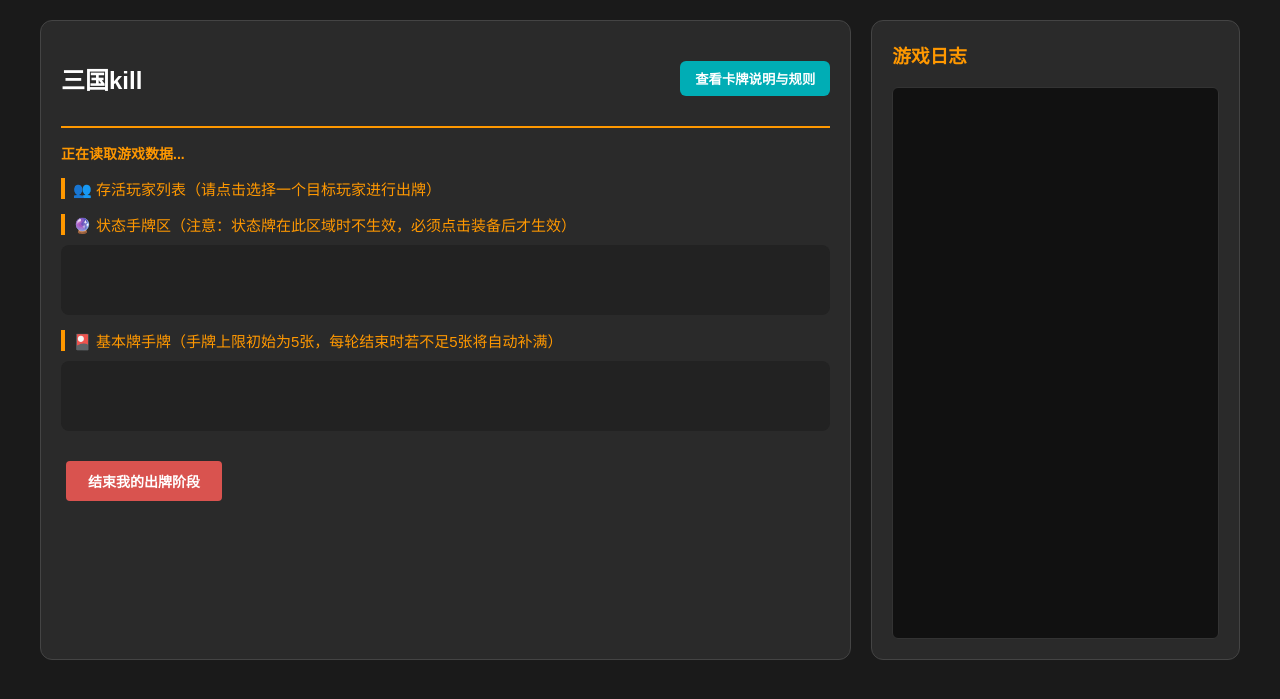
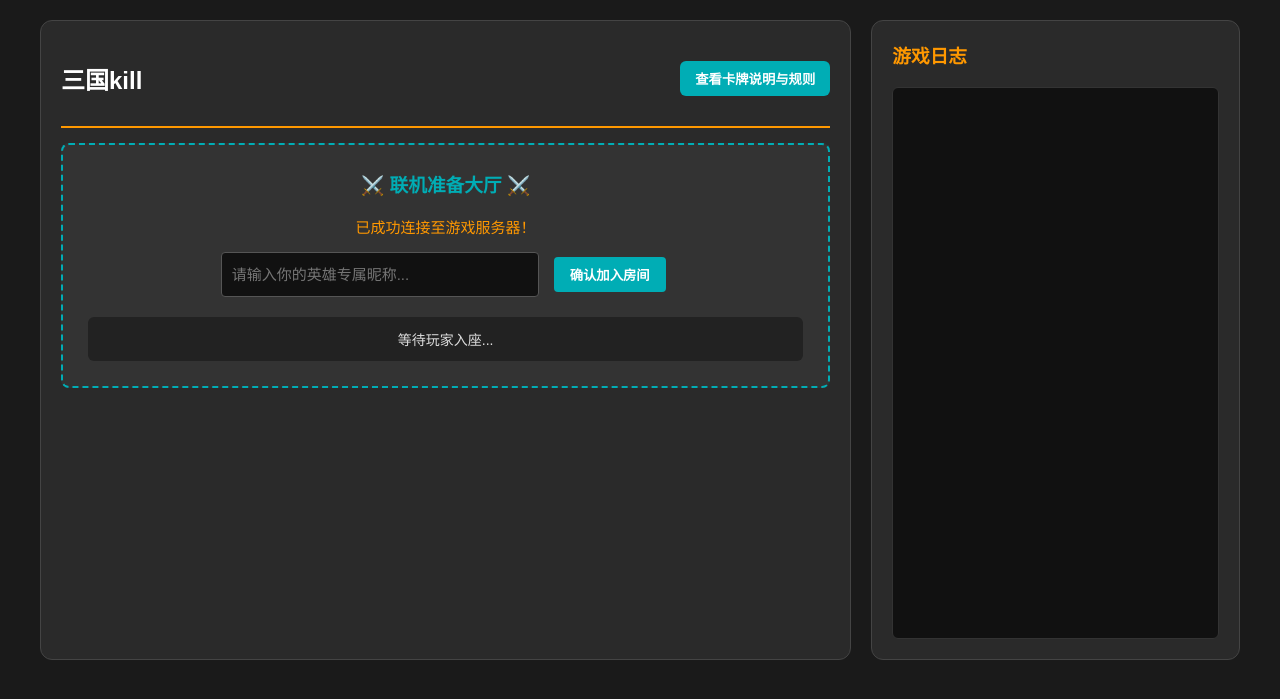
Before and after one commit to 123456-gitch/SG-kill, a Flask app: page / in a window 1280 px wide. Shown: the top 699 px of the page. Run offline with Flask 3, Linux system fonts and the light colour scheme; some libraries are stand-ins or nearby versions.

```diff
--- a/my_card_game/templates/index.html
+++ b/my_card_game/templates/index.html
@@ -11,6 +11,11 @@
 
         .header-bar { display: flex; justify-content: space-between; align-items: center; margin-bottom: 15px; border-bottom: 2px solid #ff9800; padding-bottom: 10px; }
         .rule-btn { background: #00adb5; color: white; border: none; padding: 8px 15px; border-radius: 6px; cursor: pointer; font-weight: bold; }
+
+        /* 🚨 新增准备大厅模块样式 */
+        .lobby-box { background: #333; padding: 25px; border-radius: 8px; border: 2px dashed #00adb5; text-align: center; margin-bottom: 25px; }
+        .lobby-input-group { display: flex; gap: 10px; max-width: 450px; margin: 15px auto; }
+        .lobby-input { flex: 1; padding: 10px; background: #111; color: #fff; border: 1px solid #555; border-radius: 4px; font-size: 15px; }
 
         .player-card { background: #3a3a3a; padding: 12px; margin: 10px 0; border-radius: 8px; cursor: pointer; border: 2.5px solid transparent; transition: all 0.2s ease-in-out; }
         .player-card.active-turn { border-color: #ff9800; background: #382d22; }
@@ -50,6 +55,21 @@
             <button class="rule-btn" onclick="openRules()">查看卡牌说明与规则</button>
         </div>
 
+        <div id="lobby-area" class="lobby-box">
+            <h3 style="color: #00adb5; margin-top: 0;">⚔️ 联机准备大厅 ⚔️</h3>
+            <div id="lobby-status" style="font-size: 15px; color: #ff9800; margin-bottom: 10px;">已成功连接至游戏服务器！</div>
+
+            <div id="lobby-controls" class="lobby-input-group">
+                <input type="text" id="nickname-input" class="lobby-input" placeholder="请输入你的英雄专属昵称..." />
+                <button class="btn btn-status" id="join-room-btn" onclick="joinRoomAction()">确认加入房间</button>
+            </div>
+
+            <div id="lobby-players-list" style="margin-top: 20px; font-size: 14px; background: #222; padding: 12px; border-radius: 6px; color: #ddd;">
+                等待玩家入座...
+            </div>
+        </div>
+
+        <div id="game-play-area" style="display: none;">
             <div id="round-info" style="font-size:14px; color:#ff9800; margin-bottom:15px; font-weight:bold;">正在读取游戏数据...</div>
 
             <div class="section-title">👥 存活玩家列表（请点击选择一个目标玩家进行出牌）</div>
@@ -77,6 +97,7 @@
 
             <div style="margin-top: 25px;">
                 <button class="btn btn-danger" style="font-size:14px; padding:10px 22px;" onclick="endTurn()">结束我的出牌阶段</button>
+            </div>
         </div>
     </div>
 
@@ -135,10 +156,30 @@
     const socket = io();
     let selectedTargetIdx = -1;
 
-    socket.on('connect', () => { socket.emit('join_game'); });
+    // 连接成功后，修改原本默认直接进组的逻辑，改为等待玩家手动输入名字并点击按钮
+    socket.on('connect', () => {
+        document.getElementById('lobby-status').innerText = "已连接云服务器。请在下方输入专属名字加入战场！";
+    });
+
     socket.on('action_error', (data) => { alert(data.msg); });
 
+    // 🚨【新增大厅同步接收】听从服务器大喇叭：全剧组同步刷新目前房间已有几人
+    socket.on('lobby_update', (data) => {
+        document.getElementById('lobby-area').style.display = 'block';
+        document.getElementById('game-play-area').style.display = 'none';
+
+        document.getElementById('lobby-status').innerText = `正在等待群雄割据... 当前房间人数：${data.count} / 3 人`;
+
+        const formatPlayers = data.players.map((p, i) => `<strong>[座位 ${i+1}]</strong> <span style="color:#00adb5;">${p.name}</span>`).join(' &nbsp;&nbsp;|&nbsp;&nbsp; ');
+        document.getElementById('lobby-players-list').innerHTML = `当前已落座玩家：${formatPlayers}`;
+    });
+
+    // 接收游戏对局数据（原汁原味逻辑，前缀强行加入了界面控制切换）
     socket.on('game_update', (data) => {
+        // 🚨 一旦服务器开始，强制同步关闭准备大厅，展现沙场对局界面！
+        document.getElementById('lobby-area').style.display = 'none';
+        document.getElementById('game-play-area').style.display = 'block';
+
         const activeP = data.players.find(p => p.idx === data.current_idx);
 
         document.getElementById('round-info').innerHTML = `当前：第 ${data.round} 轮 | 当前出牌玩家：<span>${activeP ? activeP.name : '未知'}</span> | 剩余行动次数：<strong>${data.actions_left}</strong> 次 | 牌堆剩余：${data.deck_count} 张`;
@@ -252,6 +293,18 @@
         box.scrollTop = box.scrollHeight;
     });
 
+    // 🚨【新增点击大厅加入动作】
+    function joinRoomAction() {
+        const nameVal = document.getElementById('nickname-input').value.trim();
+        if (!nameVal) {
+            alert("请输入您的昵称再加入游戏！");
+            return;
+        }
+        socket.emit('join_game', { name: nameVal });
+        document.getElementById('lobby-controls').style.display = 'none';
+        document.getElementById('lobby-status').innerText = "已入座！正等候其他好汉组局...";
+    }
+
     function submitBeishui() {
         const val = document.getElementById('beishui-val').value;
         socket.emit('beishui_decision', { sacrifice: val });
```
Lines whose indentation alone changed are shown as unchanged.
